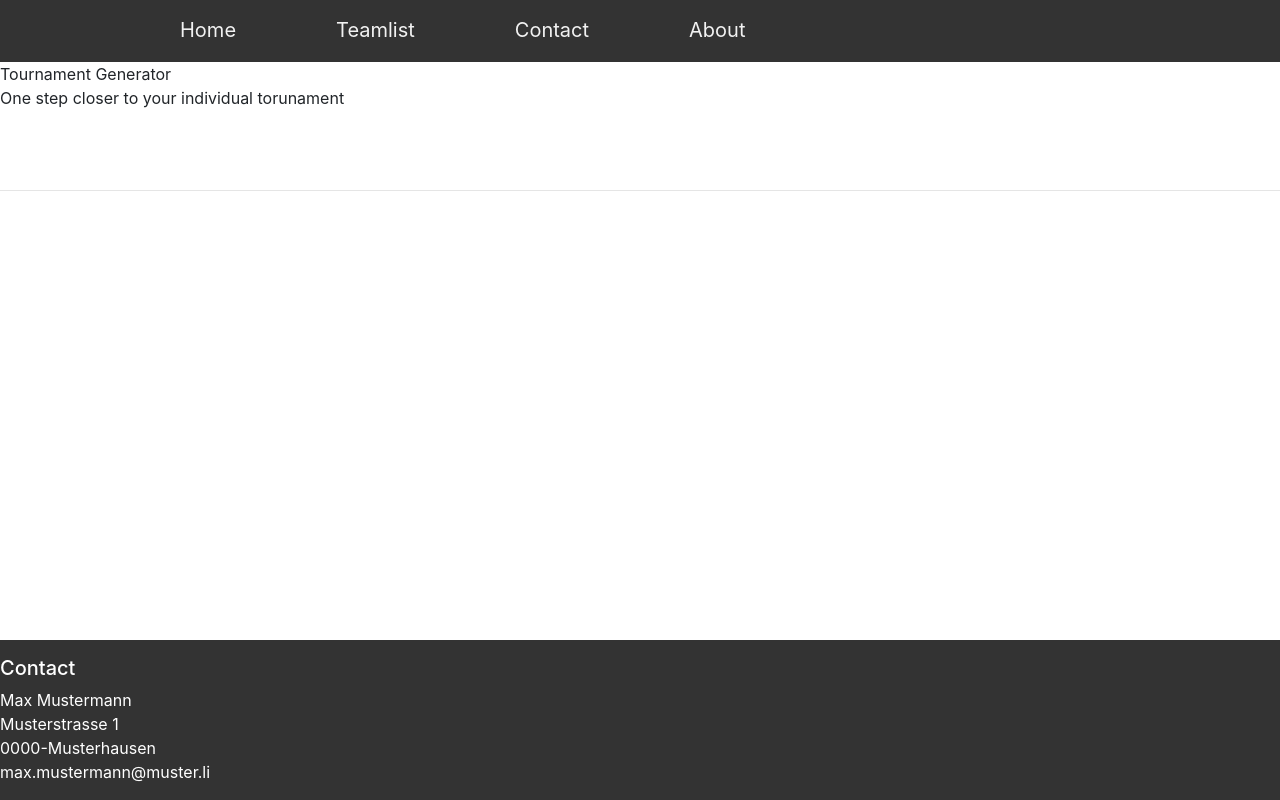
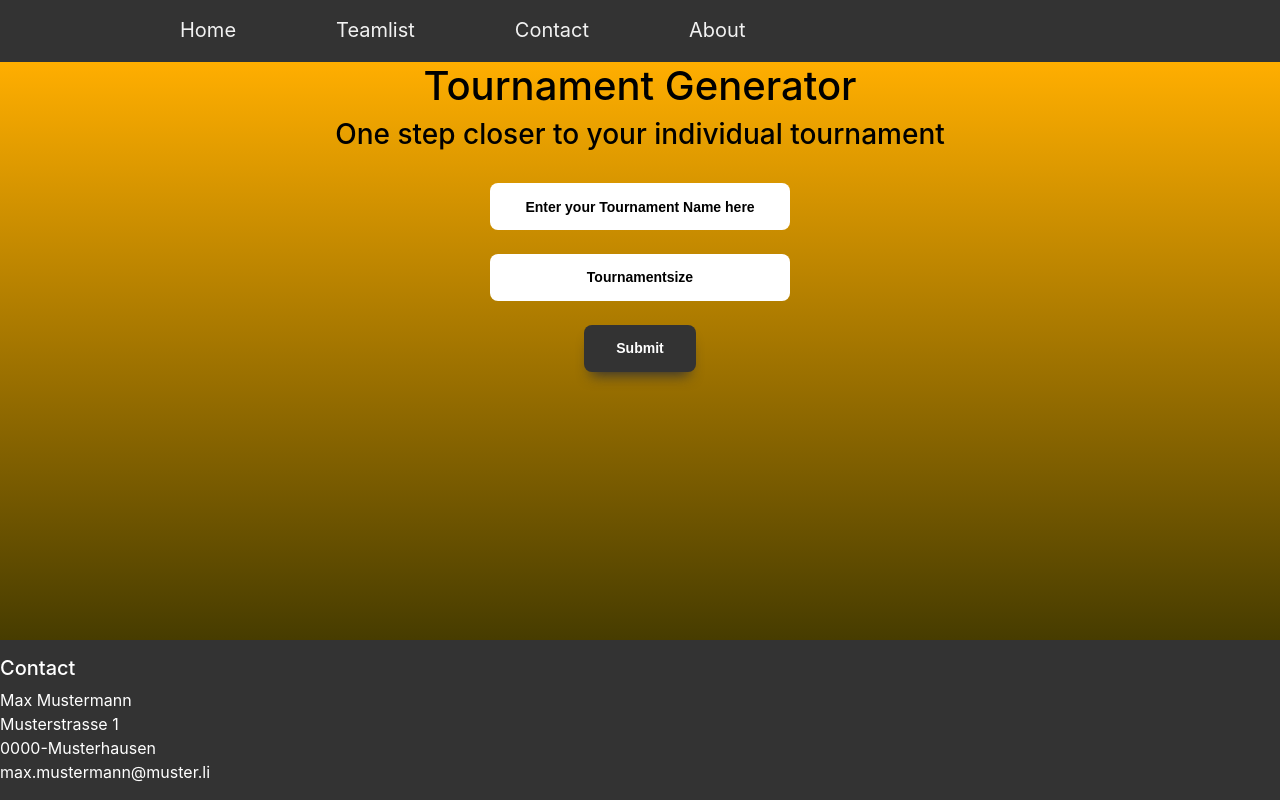
Before and after one commit to BuecAle/TournamentGenerator_ISD, a Django app: page /home/ in a window 1280 px wide. Run offline with Django 3.2, Linux system fonts and the light colour scheme; some libraries are stand-ins or nearby versions.

Commit message:
-Created "Home"-Page

```diff
--- a/trunk/TournamentGenerator/TournamentGenerator/static/styles.css
+++ b/trunk/TournamentGenerator/TournamentGenerator/static/styles.css
@@ -14,7 +14,7 @@
 	text-shadow:0px;
 }
 .StandardBtn:hover {
-	background-color:#FF7F00;
+	background-color:#FFAE00;
 	color: #333;
 	text-decoration:none;
 }
@@ -49,38 +49,67 @@ input[type=submit]:active {
 	position:relative;
 	top:1px;
 }
-/*-------------------------------------------------*/
 
-/*-------------------------------------------------*/
-/* Dropdown Button */
-.dropbtn {
-    box-shadow: 0px 10px 14px -7px #333;
-    background-color:#333;
-    border-radius:8px;
+input[type=text] {
+    width: 300px;
+    height: 47px;
+	box-shadow: 0px;
+	background-color:white;
+	border-radius:8px;
+	border: none;
 	display:inline-block;
 	cursor:pointer;
-	color:#ffffff;
 	font-family:Arial;
 	font-size:14px;
 	font-weight:bold;
 	padding:13px 32px;
 	text-decoration:none;
 	text-shadow:0px;
+	text-align: center;
+	color: black;
+}
+input[type=text]:hover {
+	background-color:white;
+}
+/*-------------------------------------------------*/
+
+
+/* Dropdown Button */
+.dropbtn {
+    width: 300px;
+    height: 47px;
+    background-color:white;
+    border:none;
+    border-radius:8px;
+	color:black;
+	font-family:Arial;
+	font-size:14px;
+	font-weight:bold;
+	text-decoration:none;
+}
+
+.dropbtn:active {
+    border: none;
 }
 
 /* The container <div> - needed to position the dropdown content */
 .dropdown {
   position: relative;
+  left: center;
   display: inline-block;
+}
+
+.dropdown:active{
+border: none;
 }
 
 /* Dropdown Content (Hidden by Default) */
 .dropdown-content {
   display: none;
   position: absolute;
+  border-radius: 8px;
   background-color: #f1f1f1;
-  min-width: 160px;
-  box-shadow: 0px 8px 16px 0px rgba(0,0,0,0.2);
+  width: 300px;
   z-index: 1;
 }
 
@@ -93,13 +122,19 @@ input[type=submit]:active {
 }
 
 /* Change color of dropdown links on hover */
-.dropdown-content a:hover {background-color: #FF7F00;}
+.dropdown-content a:hover {
+    background-color: #333;
+    color: white;
+    text-decoration: none;
+}
 
 /* Show the dropdown menu on hover */
-.dropdown:hover .dropdown-content {display: block;}
+.dropdown:hover .dropdown-content {
+    display: block;
+    background: white;
+}
+/* ------------------------------------------------- */
 
-/* Change the background color of the dropdown button when the dropdown content is shown */
-.dropdown:hover .dropbtn {background-color: #FF7F00;}
 /* Navigation Bar */
 .topnav {
   background-color: #333;
@@ -114,7 +149,7 @@ input[type=submit]:active {
   font-size: 20px;
 }
 .topnav a:hover {
-	background-color:#FF7F00;
+	background-color:#FFAE00;
 	color: #333;
 	text-decoration:none;
 }
@@ -129,13 +164,42 @@ input[type=submit]:active {
 /* ------------------------------------------------- */
 
 /* Footer */
-.footer {
-  position: fixed;
-  left: 0;
-  bottom: 0;
+div.footer {
+  position: absolute;
+  left: 0px;
+  bottom: 0px;
   width: 100%;
   background-color: #333;
   color: white;
   text-align: left;
 }
 /* ------------------------------------------------- */
+
+/* Home header */
+div.header {
+  text-align: center;
+  position: absolute;
+  vertical-align: middle;
+  width: 100%;
+  height: 80%;
+  background: rgb(51,48,0);
+  background: linear-gradient(0deg, rgba(51,48,0,1) 0%, rgba(255,174,0,1) 100%);
+}
+
+.header h1 {
+    color: black;
+    text-align: center;
+    padding: 0px 0px 0px 0px;
+}
+
+.header h3 {
+    color: black;
+    text-align: center;
+}
+
+.header label {
+    color: white;
+    font-size: 20px;
+    position: relative;
+}
+/* ------------------------------------------------- */
--- a/trunk/TournamentGenerator/TournamentGenerator/templates/base_home.html
+++ b/trunk/TournamentGenerator/TournamentGenerator/templates/base_home.html
@@ -22,7 +22,7 @@
         will be replaced
     {% endblock %}
 
-    <hr>
+
     {% include 'footer.html' %}
 
 </body>
--- a/trunk/TournamentGenerator/TournamentGenerator/templates/footer.html
+++ b/trunk/TournamentGenerator/TournamentGenerator/templates/footer.html
@@ -1,7 +1,7 @@
-<section class="footer">
+<div class="footer">
   <p><h5>Contact</h5>
     Max Mustermann<br>
     Musterstrasse 1 <br>
     0000-Musterhausen<br>
     max.mustermann@muster.li</p>
-</section>
+</div>
--- a/trunk/TournamentGenerator/TournamentGenerator/templates/home.html
+++ b/trunk/TournamentGenerator/TournamentGenerator/templates/home.html
@@ -2,11 +2,19 @@
 {% load static %}
 
 {% block mainContent %}
-<p class="test">
-Tournament Generator<br>
-One step closer to your individual torunament
 
-</p>
-
-<br><br>
+<div class="header">
+    <h1>Tournament Generator</h1>
+    <h3>One step closer to your individual tournament</h3><br>
+    <input type="text" id="tname" name="tname" value="Enter your Tournament Name here" onclick="value=''" onsubmit="test"><br><br>
+    <div class="dropdown">
+    <button class="dropbtn">Tournamentsize</button>
+        <div class="dropdown-content">
+            <a href="#">8 Teams</a>
+            <a href="#">16 Teams</a>
+            <a href="#">32 Teams</a>
+        </div>
+    </div><br><br>
+    <input type="submit" name="Save" value="Submit">
+    </div>
 {% endblock %}
```
